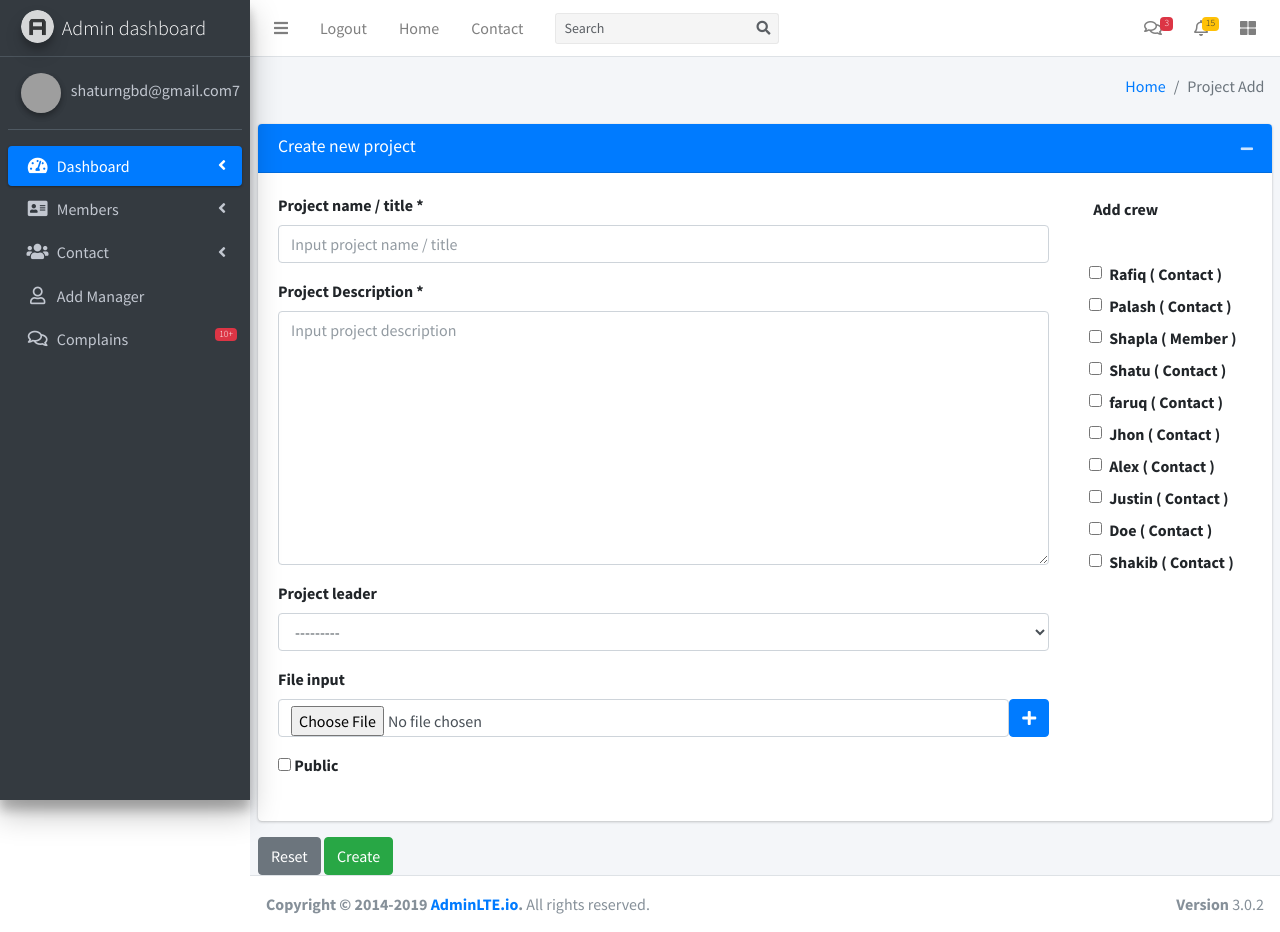
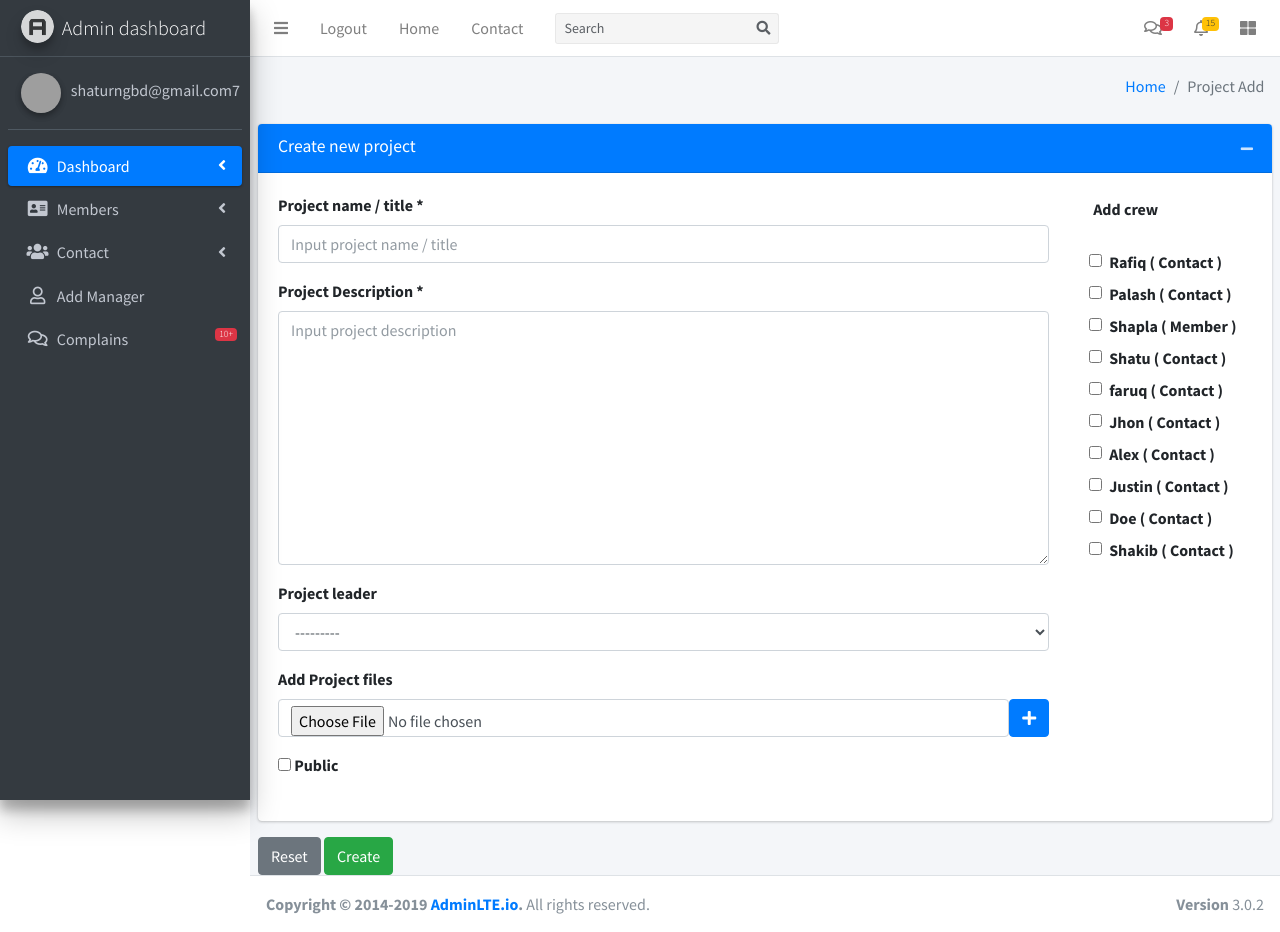
Before and after one commit to Shajjadur-Rahman/pms, a Django app: page /project/add/ in a window 1280 px wide. Run offline with Django 3.2, Linux system fonts and the light colour scheme; a user stored in the database is signed in; data comes from the database, SQL or seed files in the repository; some libraries are stand-ins or nearby versions; grey boxes are pictures that could not be loaded.

Commit message:
label text changed

```diff
--- a/templates/project/project_create.html
+++ b/templates/project/project_create.html
@@ -56,7 +56,7 @@
               </div>
 
                   <div class="form-group" id="file_div_wrapper">
-                    <label>File input</label>
+                    <label>Add Project files</label>
 
                     <div class="input-group">
                       <div class="custom-file" id="file_input_container">
@@ -73,9 +73,9 @@
               </div>
 
             </div>
-             <div class="mt-4 overflow-auto" style="min-width: 20%; height: 400px">
-               <label style="position: fixed; background: #fff; display:block; width: 200px; height: 40px; z-index: 100; text-align: left; padding-left: 24px">Add crew</label>
-               <div style="margin-top: 60px">
+             <div class="mt-4 overflow-auto" style="min-width: 20%;">
+               <label style="background: #fff; display:block; width: 200px; height: 40px; z-index: 100; text-align: left; padding-left: 24px">Add crew</label>
+               <div style="margin-top: 60px width: 100%; height: 360px; overflow-y: auto">
                   <div class="form-group">
                       <div class="form-check">
                         {{ form.members }}
```
